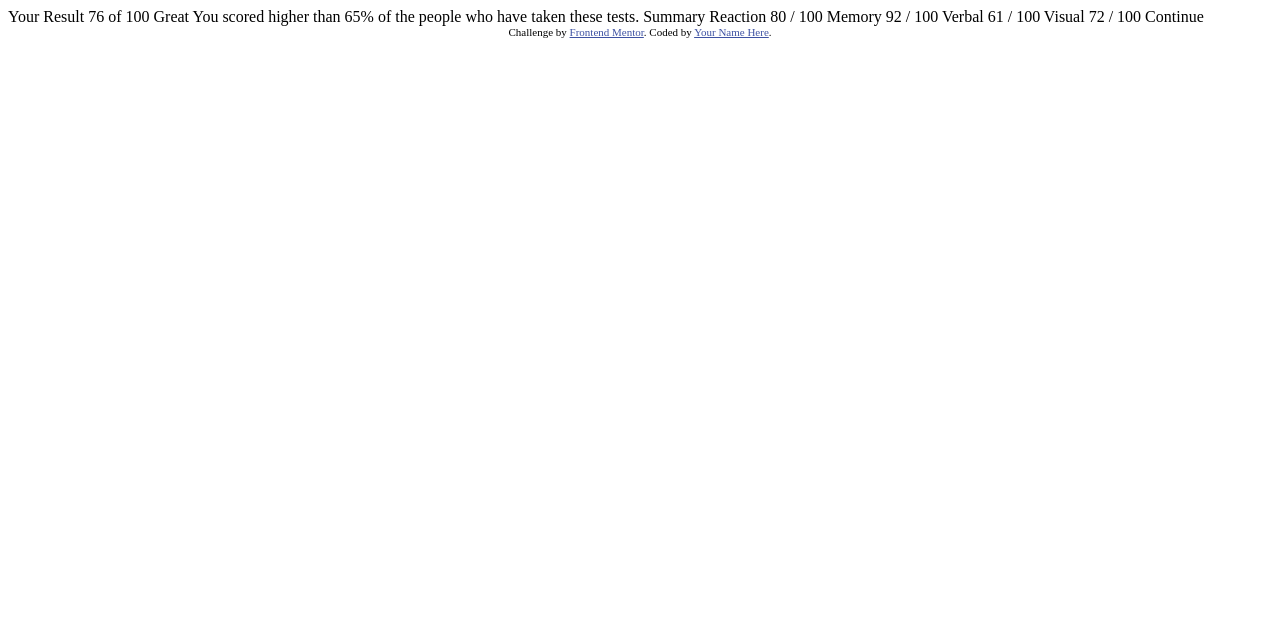
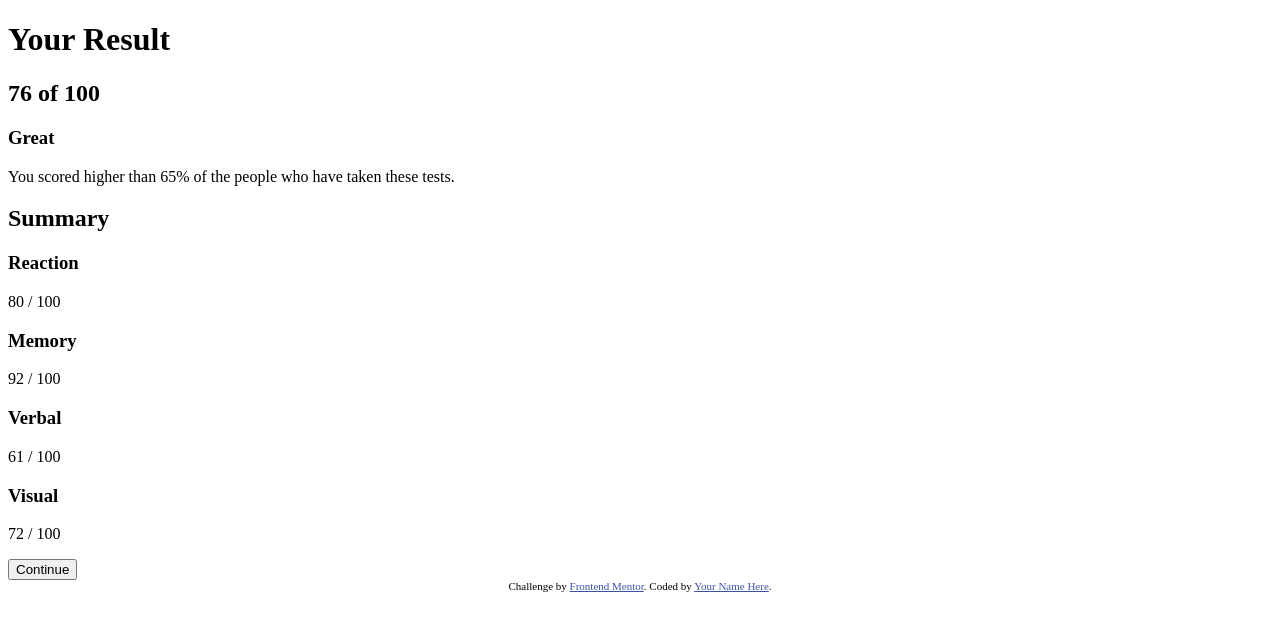
Before and after one commit to aneevel/frontend-mentor-results-summary-component, a website: page index.html in a window 1280 px wide. Drawn offline with Linux system fonts and the light colour scheme.

Commit message:
Add sass, basic HTML template

```diff
--- a/index.html
+++ b/index.html
@@ -15,30 +15,35 @@
   </style>
 </head>
 <body>
+<div class="container">
+  <div class="container">
+    <h1>Your Result</h1>
+    <h2 class="result" id="overall-result">76 of 100</h2>
+    <h3>Great</h3>
+    <p>You scored higher than 65% of the people who have taken these tests.</p>
+  </div>
+  <div class="container">
+    <h2>Summary</h2>
+    <div class="container">
+      <h3>Reaction</h3>
+      <p>80 / 100</p>
+    </div>
+    <div class="container">
+      <h3>Memory</h3>
+      <p>92 / 100</p>
+    </div>
+    <div class="container">
+      <h3>Verbal</h3>
+      <p>61 / 100</p>
+    </div>
+    <div class="container">
+      <h3>Visual</h3>
+      <p>72 / 100</p>
+    </div>
+    <button>Continue</button>
+  </div>
 
-  Your Result
-  76
-  of 100
-
-  Great
-  You scored higher than 65% of the people who have taken these tests.
-
-  Summary
-
-  Reaction
-  80 / 100
-
-  Memory
-  92 / 100
-
-  Verbal
-  61 / 100
-
-  Visual
-  72 / 100
-
-  Continue
-
+</div>
   <div class="attribution">
     Challenge by <a href="https://www.frontendmentor.io?ref=challenge" target="_blank">Frontend Mentor</a>.
     Coded by <a href="#">Your Name Here</a>.
```
Also changed, not shown: package.json (added, +14 -0 lines), scss/custom.scss (added, +30 -0 lines), 1 other file.
